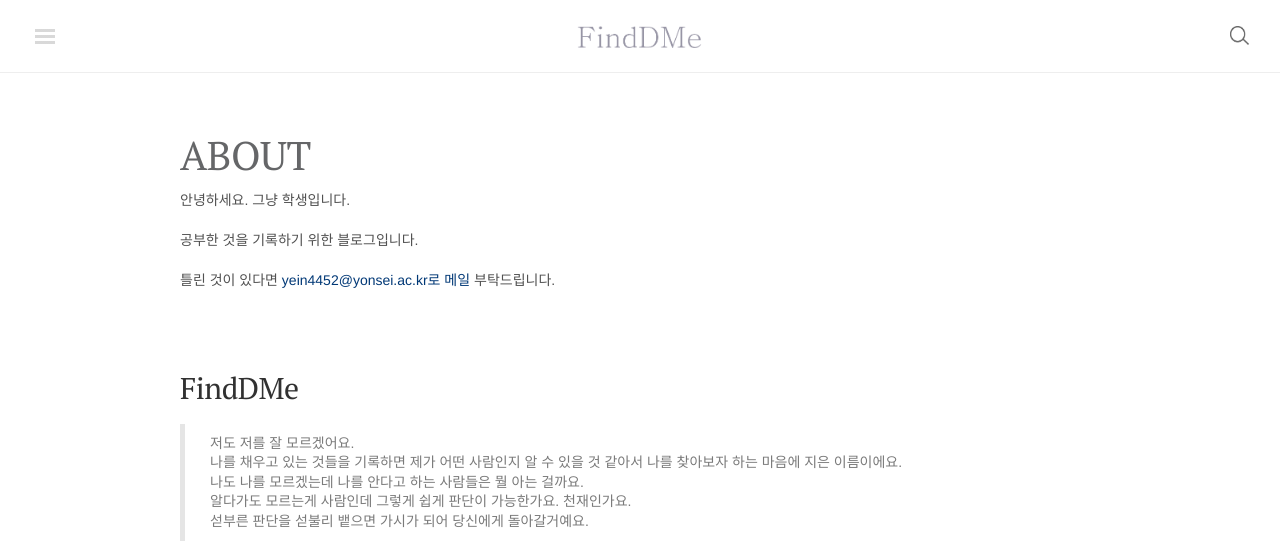
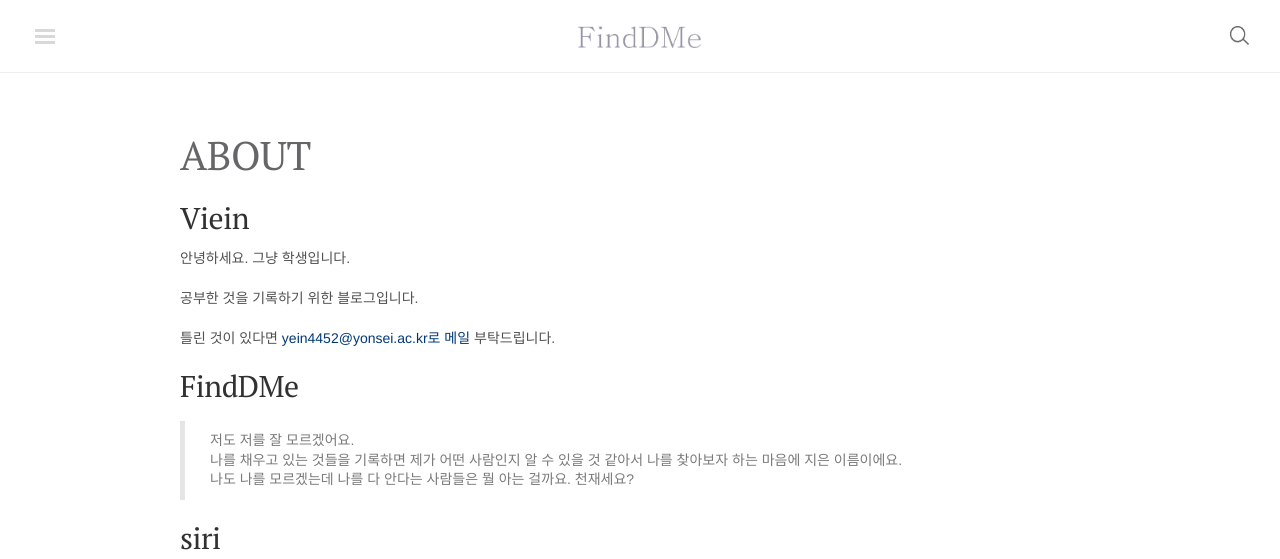
Before and after one commit to finddme/finddme.github.io, a Jekyll site: the page built from about.md, in a window 1280 px wide and 1030 px high, cut to the strip 0-559 px from the top of the window. Built offline with Jekyll 4.4.1, drawn with Linux system fonts in a browser that asks for light colours; nearby versions of some CDN libraries; comment, search, counter and statistics services are not loaded.

Commit message:
Update about.md

```diff
--- a/about.md
+++ b/about.md
@@ -2,6 +2,8 @@
 layout: page
 title: About
 ---
+
+## Viein
 
 안녕하세요. 그냥 학생입니다.
 
@@ -9,15 +11,13 @@ title: About
 
 틀린 것이 있다면 <a href="mailto:info@example.com?subject=subject&cc=cc@example.com">yein4452@yonsei.ac.kr로 메일 </a> 부탁드립니다.
 
-<br>
-<br>
+
 ## FindDMe
 
 > 저도 저를 잘 모르겠어요.
 나를 채우고 있는 것들을 기록하면 제가 어떤 사람인지 알 수 있을 것 같아서 나를 찾아보자 하는 마음에 지은 이름이에요.
-나도 나를 모르겠는데 나를 안다고 하는 사람들은 뭘 아는 걸까요.
-알다가도 모르는게 사람인데 그렇게 쉽게 판단이 가능한가요. 천재인가요.
-섣부른 판단을 섣불리 뱉으면 가시가 되어 당신에게 돌아갈거예요.
+나도 나를 모르겠는데 나를 다 안다는 사람들은 뭘 아는 걸까요. 천재세요?
+
 
 ## siri
 
```
